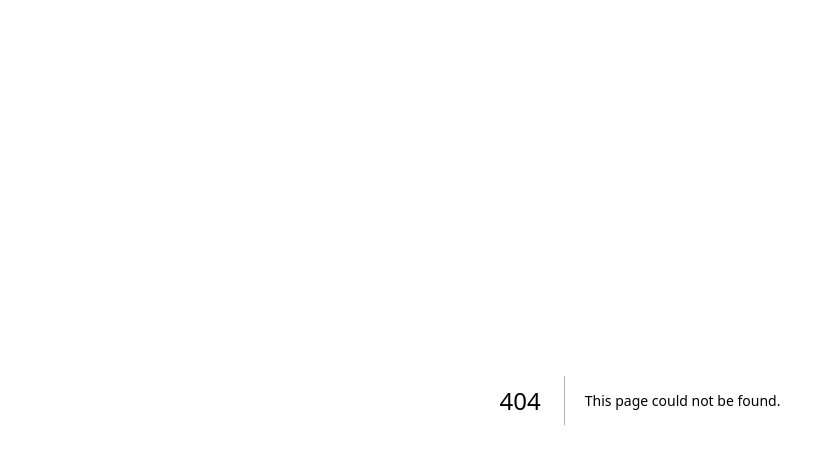
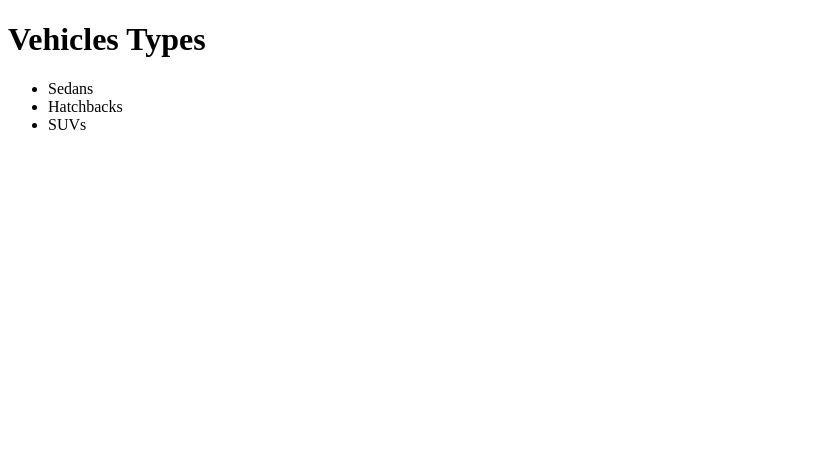
Before and after one commit to GHOST-Aram/next-js-series, a Next.js app: page /vehicles in a window 1280 px wide. Before the commit this address had no page. Shown: the top 464 px of the page, without its empty margins (0-835 px from the left). Built offline with nearby package versions, Linux system fonts and the light colour scheme.

Commit message:
feat: Implement nested dynamic routing

```diff
--- /dev/null
+++ b/src/app/vehicles/page.tsx
@@ -0,0 +1,16 @@
+import React from 'react'
+
+const Vehicles = () => {
+  return (
+    <div>
+        <h1>Vehicles Types</h1>
+        <ul>
+            <li>Sedans</li>
+            <li>Hatchbacks</li>
+            <li>SUVs</li>
+        </ul>
+    </div>
+  )
+}
+
+export default Vehicles
```
Also changed, not shown: src/app/vehicles/[typeName]/[vehicleId]/page.tsx (added, +15 -0 lines), src/app/vehicles/[typeName]/page.tsx (added, +22 -0 lines).
